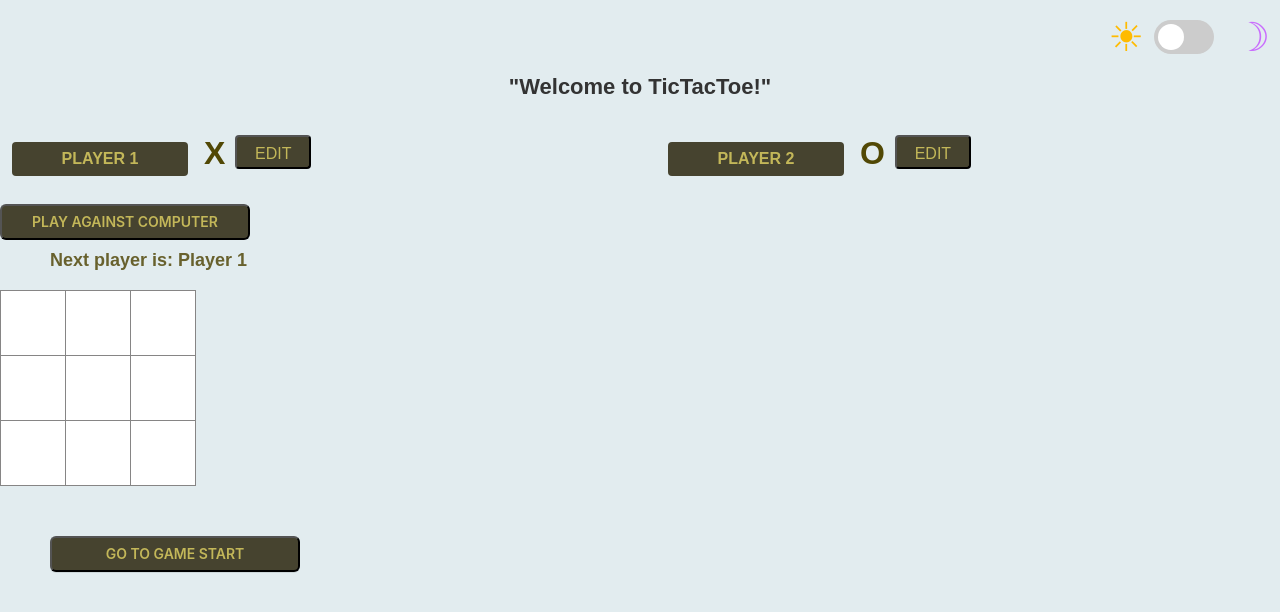
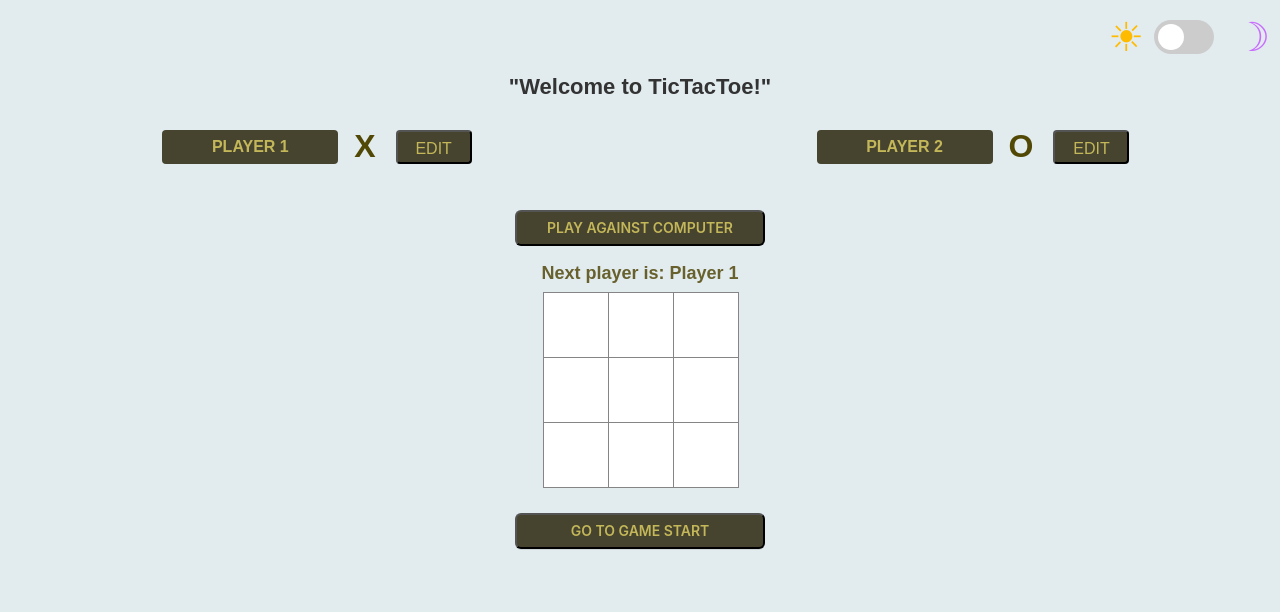
Before and after one commit to MuhammadAwaisGondal/TIcTacToe, a React (Create React App) app: page / in a window 1280 px wide. Shown: the top 612 px of the page. Built offline with nearby package versions, Linux system fonts and the light colour scheme.

Commit message:
Modified css to center Board and buttons

```diff
--- a/src/App.css
+++ b/src/App.css
@@ -110,17 +110,22 @@ body {
   content: "";
   display: table;
 }
-
-.status {
-  margin-bottom: 10px;
-}
-.game-info {
-  margin-left: 20px;
+.game {
+  display: flex;
+  justify-content: center;
+  align-items: center;
+  flex-direction: column;
 }
 .game-top{
   margin: 10px 0 10px 0;
+  display: flex;
+  justify-content: center;
+  align-items: center;
+  height: 50px;
 }
-
+.game-board {
+  display: contents;
+}
 
 #players {
   list-style: none;
--- a/src/Game/Games.css
+++ b/src/Game/Games.css
@@ -28,9 +28,14 @@
 }
 
 .status {
-    margin-bottom: 20px;
-    margin-left: 50px;
+    margin-bottom: 10px;
     font-size: large;
+    text-align: center;
+    display: flex;
+    justify-content: center;
+    align-items: center;
+    width: 100%;
+    height: 20px;
 }
 
 .game {
@@ -40,8 +45,7 @@
 }
 
 .game-info {
-    margin-left: 50px;
-    margin-top: 50px;
+    margin-top: 25px;
 }
 
 .game-top{
--- a/src/Game/Player.css
+++ b/src/Game/Player.css
@@ -13,6 +13,7 @@
     align-items: center;
     width: 50%;
     border: 2px solid transparent;
+    justify-content: center;
   }
 
 #players.highlight-player li.active {
@@ -59,6 +60,10 @@
     padding: 0.5rem;
     border-radius: 4px;
     font-weight: bold;
+
+    display: flex;
+    align-items: center;
+    margin-right: 10px;
   }
 
 .player-name {
```
Also changed, not shown: .eslintrc.json.
